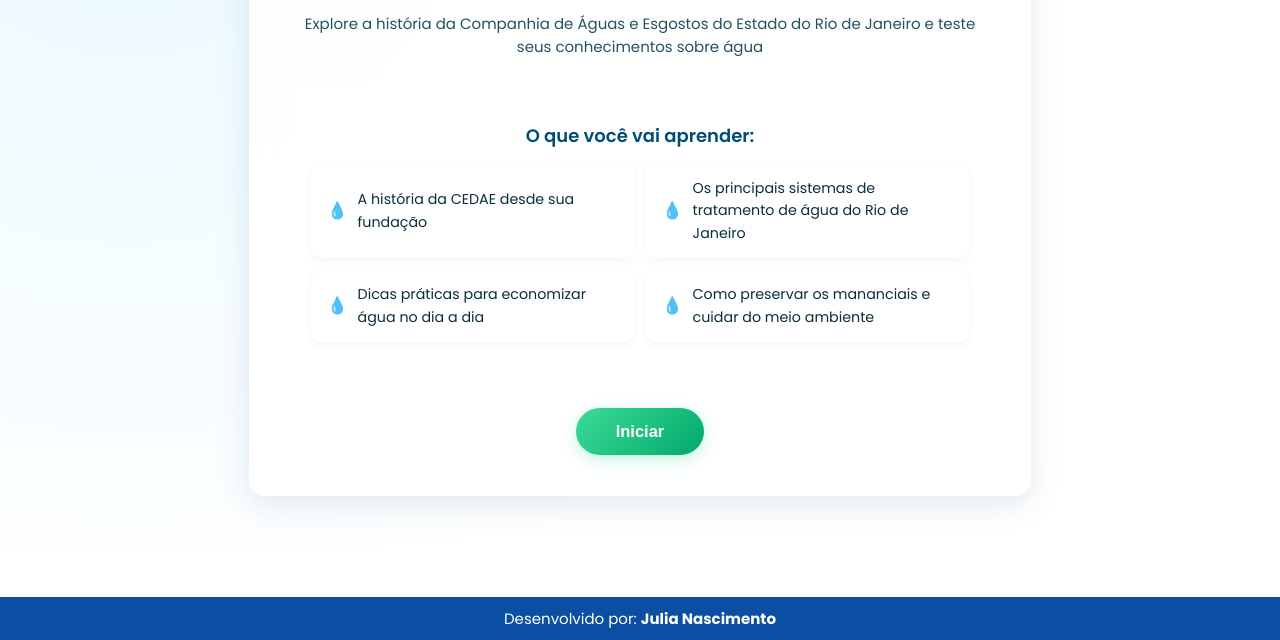
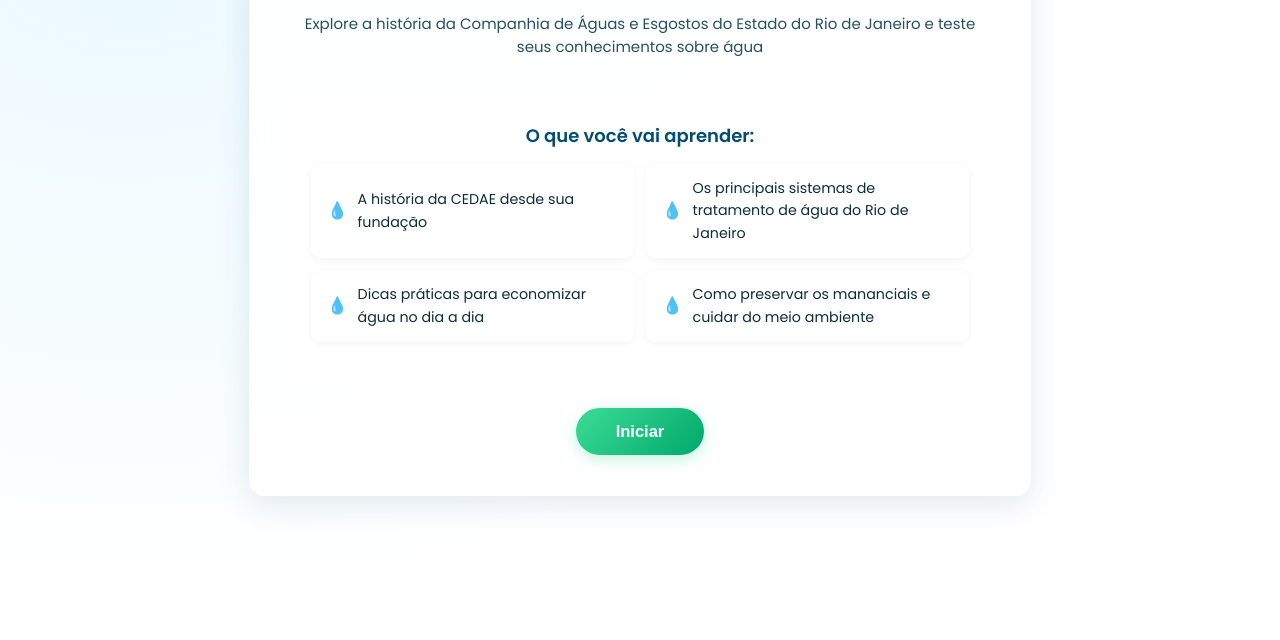
Before and after one commit to jnascimentoc/QlikAgua, a plain HTML site: page index.html in a window 1280 px wide. Shown: the part 252-892 px from the top of the page. After the commit the page ends 819 px from the top, so only its background shows below. Drawn offline with nearby package versions, Linux system fonts and the light colour scheme.

Commit message:
Update index.html

```diff
--- a/index.html
+++ b/index.html
@@ -19,9 +19,6 @@
     <script src="https://www.gstatic.com/firebasejs/9.15.0/firebase-firestore-compat.js"></script>
 
     <script src="script.js"></script>
-    <footer style="text-align: center; padding: 10px; margin-top: 30px; color: #fff; background: #0a4fa3;">
-    Desenvolvido por: <strong>Julia Nascimento</strong>
-</footer>
 </body>
 
 </html>
```
